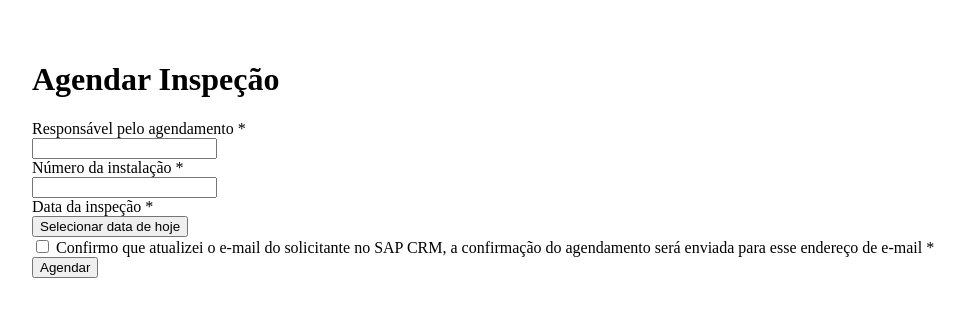
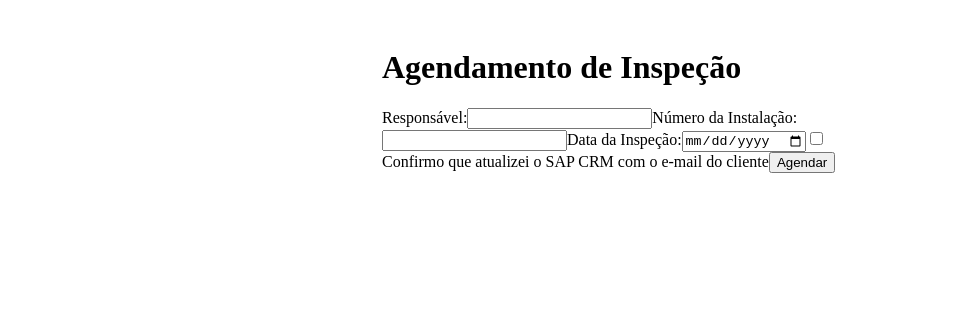
Before and after one commit to AnakRomanov/celesc-agenda, a Next.js app: page /agendar in a window 1280 px wide. Shown: the top 316 px of the page, without its empty margins (8-973 px from the left). Built offline with nearby package versions, Linux system fonts and the light colour scheme.

Commit message:
Add files via upload

```diff
--- a/pages/agendar.tsx
+++ b/pages/agendar.tsx
@@ -1,69 +1,80 @@
 
-import { useState } from 'react';
-import Calendario from '../components/Calendario';
+import { useState } from 'react'
+import axios from 'axios'
 
 export default function Agendar() {
-  const [dataSelecionada, setDataSelecionada] = useState<string | null>(null);
-  const [responsavel, setResponsavel] = useState('');
-  const [numeroInstalacao, setNumeroInstalacao] = useState('');
-  const [confirmacaoEmailSAP, setConfirmacaoEmailSAP] = useState(false);
+  const [responsavel, setResponsavel] = useState('')
+  const [numeroInstalacao, setNumeroInstalacao] = useState('')
+  const [dataSelecionada, setDataSelecionada] = useState('')
+  const [confirmacaoEmailSAP, setConfirmacaoEmailSAP] = useState(false)
+  const [mensagem, setMensagem] = useState('')
+  const [erro, setErro] = useState('')
 
-  const handleSubmit = (e: React.FormEvent) => {
-    e.preventDefault();
+  const handleSubmit = async (e: React.FormEvent) => {
+    e.preventDefault()
+    setMensagem('')
+    setErro('')
+
     if (!responsavel || !numeroInstalacao || !dataSelecionada || !confirmacaoEmailSAP) {
-      alert('Por favor, preencha todos os campos obrigatórios e confirme o checkbox.');
-      return;
+      setErro('Todos os campos são obrigatórios.')
+      return
     }
 
-    // Aqui você pode enviar os dados para a API
-    console.log({
+    try {
+      const response = await axios.post('/api/agendar', {
         responsavel,
         numeroInstalacao,
         dataSelecionada,
         confirmacaoEmailSAP
-    });
-  };
+      })
+      setMensagem(response.data.message)
+    } catch (error: any) {
+      setErro(error.response?.data?.error || 'Erro ao agendar.')
+    }
+  }
 
   return (
-    <div style={{ padding: '2rem' }}>
-      <h1>Agendar Inspeção</h1>
+    <div style={{ maxWidth: 500, margin: '0 auto', padding: 20 }}>
+      <h1>Agendamento de Inspeção</h1>
       <form onSubmit={handleSubmit}>
-        <div>
-          <label>Responsável pelo agendamento *</label><br />
+        <label>Responsável:</label>
         <input
           type="text"
           value={responsavel}
           onChange={(e) => setResponsavel(e.target.value)}
           required
         />
-        </div>
-        <div>
-          <label>Número da instalação *</label><br />
+
+        <label>Número da Instalação:</label>
         <input
           type="text"
           value={numeroInstalacao}
           onChange={(e) => setNumeroInstalacao(e.target.value)}
           required
         />
-        </div>
-        <div>
-          <label>Data da inspeção *</label><br />
-          <Calendario onSelectDate={setDataSelecionada} />
-          {dataSelecionada && <p>Data selecionada: {dataSelecionada}</p>}
-        </div>
-        <div>
+
+        <label>Data da Inspeção:</label>
+        <input
+          type="date"
+          value={dataSelecionada}
+          onChange={(e) => setDataSelecionada(e.target.value)}
+          required
+        />
+
         <label>
           <input
             type="checkbox"
             checked={confirmacaoEmailSAP}
             onChange={(e) => setConfirmacaoEmailSAP(e.target.checked)}
-              required
           />
-            {' '}Confirmo que atualizei o e-mail do solicitante no SAP CRM, a confirmação do agendamento será enviada para esse endereço de e-mail *
+          Confirmo que atualizei o SAP CRM com o e-mail do cliente
         </label>
-        </div>
+
         <button type="submit">Agendar</button>
       </form>
+
+      {mensagem && <p style={{ color: 'green' }}>{mensagem}</p>}
+      {erro && <p style={{ color: 'red' }}>{erro}</p>}
     </div>
-  );
+  )
 }
```
Lines whose indentation alone changed are shown as unchanged.
